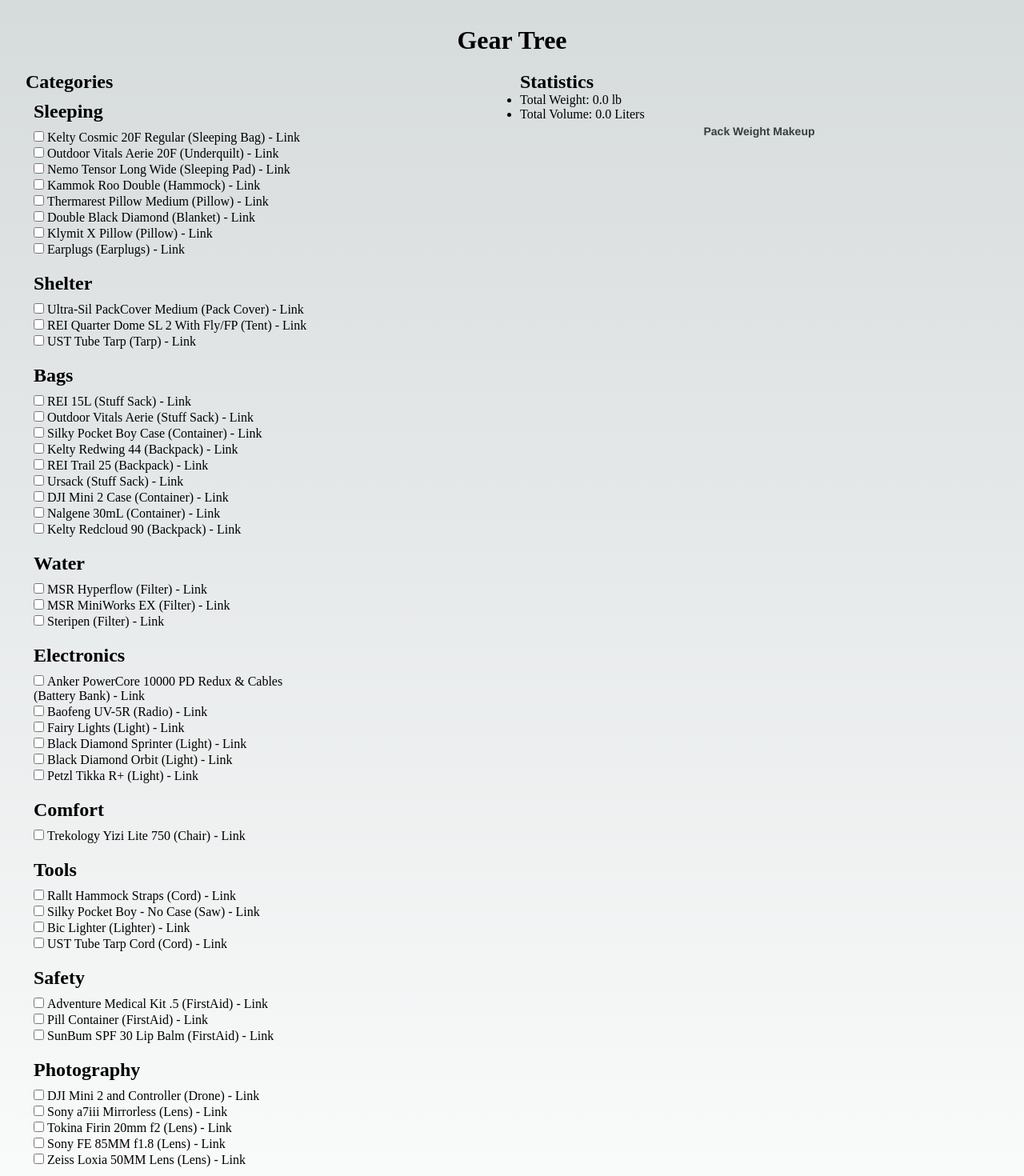
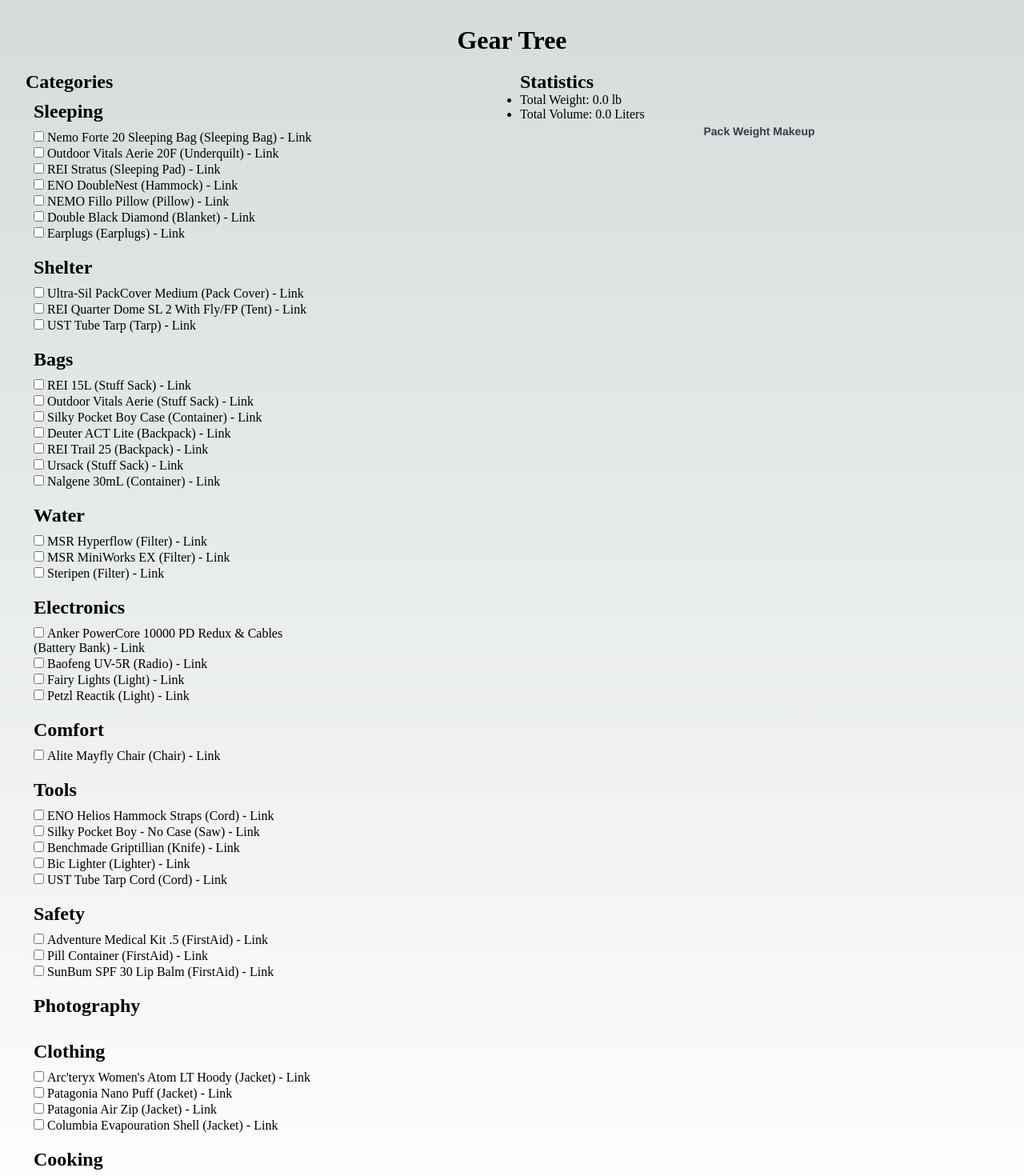
Before and after one commit to judrbug/gear-tree-haanah, a Next.js app: page / in a window 1280 px wide. Shown: the top 1470 px of the page at 80% size. Built offline with nearby package versions, Linux system fonts and the light colour scheme.

Commit message:
actually adding data

```diff
--- a/data/current.ts
+++ b/data/current.ts
@@ -1,14 +1,21 @@
 import { GearItem, Category, ItemType } from "./types";
+
+const volumeFromDimensions = (circumferenceInch: number, heightInch: number): number => {
+  const radius = 0.0254 * circumferenceInch / (2 * Math.PI);
+  const height = 0.0254 * heightInch;
+
+  return 1000 * height *  Math.PI * radius**2;
+}
 
 const current: Omit<GearItem, "id">[] = [
   {
-    name: "Kelty Cosmic 20F Regular",
-    link: "https://www.rei.com/product/187507/kelty-cosmic-20-sleeping-bag-mens",
+    name: "Nemo Forte 20 Sleeping Bag",
+    link: "https://www.rei.com/product/163034/nemo-forte-20-sleeping-bag-womens",
     category: Category.Sleeping,
     type: ItemType.SleepingBag,
-    price: 169.95,
-    weightOz: 39.7,
-    volumeL: 9.3,
+    price: 219.95,
+    weightOz: 56,
+    volumeL: volumeFromDimensions(30.5, 14),
   },
   {
     name: "Outdoor Vitals Aerie 20F",
@@ -38,13 +45,13 @@
     volumeL: 0,
   },
   {
-    name: "Nemo Tensor Long Wide",
-    link: "https://www.rei.com/product/145271/nemo-tensor-alpine-air-pad",
+    name: "REI Stratus",
+    link: "https://www.rei.com/product/895084/rei-co-op-stratus-insulated-air-sleeping-pad",
     category: Category.Sleeping,
     type: ItemType.SleepingPad,
-    price: 249.95,
-    weightOz: 21.6,
-    volumeL: 1.97,
+    price: 90,
+    weightOz: 20,
+    volumeL: volumeFromDimensions(16, 9.5),
   },
   {
     name: "MSR Pocket Rocket 2 Mini & Pot",
@@ -74,31 +81,31 @@
     volumeL: 2.4,
   },
   {
-    name: "Trekology Yizi Lite 750",
-    link: "https://trekology.com/products/ultralight-camping-chair-yizi-lite-750g-hiking-backpacking-chairs",
+    name: "Alite Mayfly Chair",
+    link: "https://www.rei.com/product/869659/alite-mayfly-chair",
     category: Category.Comfort,
     type: ItemType.Chair,
-    price: 60.0,
-    weightOz: 26.5,
-    volumeL: 3.1,
+    price: 90,
+    weightOz: 25,
+    volumeL: volumeFromDimensions(4.3, 11.5),
   },
   {
-    name: "Kammok Roo Double",
-    link: "https://kammok.com/products/roo-double-camping-hammock",
+    name: "ENO DoubleNest",
+    link: "https://www.rei.com/product/202538/eno-doublenest-hammock",
     category: Category.Sleeping,
     type: ItemType.Hammock,
-    price: 84.95,
-    weightOz: 24.8,
-    volumeL: 2.4,
+    price: 75,
+    weightOz: 20,
+    volumeL: volumeFromDimensions(16, 6),
   },
   {
-    name: "Rallt Hammock Straps",
-    link: "https://www.rallt.com/products/hammock-straps",
+    name: "ENO Helios Hammock Straps",
+    link: "https://www.rei.com/product/159044/eno-helios-ultralight-hammock-suspension-system",
     category: Category.Tools,
     type: ItemType.Cord,
-    price: 19.99,
-    weightOz: 11.4,
-    volumeL: 0.6,
+    price: 34.95,
+    weightOz: 4.2,
+    volumeL: volumeFromDimensions(7.5, 5),
   },
   {
     name: "Anker PowerCore 10000 PD Redux & Cables",
@@ -146,6 +153,15 @@
     volumeL: 0.3,
   },
   {
+    name: "Benchmade Griptillian",
+    link: "https://www.knifecenter.com/item/BM551S30V/benchmade-griptilian-axis-lock-folding-knife-s30v-satin-drop-point-plain-blade-black-noryl-gtx-handles",
+    category: Category.Tools,
+    type: ItemType.Knife,
+    price: 144,
+    weightOz: 3.8,
+    volumeL: 0,
+  },
+  {
     name: "Silky Pocket Boy Case",
     link: "https://silkysaws.com/silky-pocketboy-170mm-folding-saw/",
     category: Category.Bags,
@@ -164,22 +180,22 @@
     volumeL: 0.2,
   },
   {
-    name: "Thermarest Pillow Medium",
-    link: "https://www.amazon.com/Bedroom-Firefly-Powered-Lighting-Christmas/dp/B09GK6HP66",
+    name: "NEMO Fillo Pillow",
+    link: "https://www.rei.com/product/170456/nemo-fillo-pillow",
     category: Category.Sleeping,
     type: ItemType.Pillow,
-    price: 34.95,
-    weightOz: 13.9,
-    volumeL: 6.5,
+    price: 39.95,
+    weightOz: 9.8,
+    volumeL: volumeFromDimensions(15.5, 5.5),
   },
   {
-    name: "Kelty Redwing 44",
-    link: "https://www.rei.com/product/895780/kelty-redwing-44-pack-mens",
+    name: "Deuter ACT Lite",
+    link: "https://www.rei.com/product/876658/deuter-act-lite-60-10-sl-pack-womens",
     category: Category.Bags,
     type: ItemType.Backpack,
-    price: 100,
-    weightOz: 48,
-    volumeL: -44,
+    price: 190,
+    weightOz: 68,
+    volumeL: -70,
   },
   {
     name: "REI Trail 25",
@@ -191,26 +207,8 @@
     volumeL: -25,
   },
   {
-    name: "Black Diamond Sprinter",
-    link: "https://www.rei.com/product/195085/black-diamond-sprinter-500-headlamp",
-    category: Category.Electronics,
-    type: ItemType.Light,
-    price: 79.95,
-    weightOz: 4.3,
-    volumeL: 0.3,
-  },
-  {
-    name: "Black Diamond Orbit",
-    link: "https://www.bhphotovideo.com/c/product/1159614-REG/black_diamond_bd620710vborall1_orbit_lantern_flashlight_vibrant_orange.html",
-    category: Category.Electronics,
-    type: ItemType.Light,
-    price: 20,
-    weightOz: 4.4,
-    volumeL: 0.2,
-  },
-  {
-    name: "Petzl Tikka R+",
-    link: "https://www.rei.com/product/860105/petzl-tikka-r-headlamp",
+    name: "Petzl Reactik",
+    link: "https://www.amazon.com/gp/product/B01FIDIALO/ref=ppx_yo_dt_b_search_asin_title?ie=UTF8&psc=1",
     category: Category.Electronics,
     type: ItemType.Light,
     price: 20,
@@ -263,7 +261,7 @@
     volumeL: 0.2,
   },
   {
-    name: "Cannister",
+    name: "Canister",
     link: "https://www.rei.com/product/643061/snow-peak-gigapower-110-gold-fuel-canister-110g",
     category: Category.Cooking,
     type: ItemType.Fuel,
@@ -280,86 +278,42 @@
     weightOz: 7.6,
     volumeL: 1.0,
   },
+
   {
-    name: "DJI Mini 2 and Controller",
-    link: "https://store.dji.com/product/mini-2?vid=99411",
-    category: Category.Photography,
-    type: ItemType.Drone,
-    price: 449.0,
-    weightOz: 8.6 + 13.6,
-    volumeL: 0.8 + 0.8,
-  },
-  {
-    name: "DJI Mini 2 Case",
-    link: "https://www.thingiverse.com/thing:4085056",
-    category: Category.Bags,
-    type: ItemType.Container,
-    price: 0.0,
-    weightOz: 2.5,
-    volumeL: 0,
-  },
-  {
-    name: "Sony a7iii Mirrorless",
-    link: "https://www.bhphotovideo.com/c/product/1394217-REG/sony_ilce_7m3_alpha_a7_iii_mirrorless.html",
-    category: Category.Photography,
-    type: ItemType.Lens,
-    price: 1998.0,
-    weightOz: 24.2,
-    volumeL: 0.8,
-  },
-  {
-    name: "Tokina Firin 20mm f2",
-    link: "https://www.bhphotovideo.com/c/product/1281299-REG/tokina_firin_20mm_f_2_fe.html",
-    category: Category.Photography,
-    type: ItemType.Lens,
-    price: 543.0,
-    weightOz: 18.3,
-    volumeL: 0.4,
-  },
-  {
-    name: "Sony FE 85MM f1.8",
-    link: "https://www.bhphotovideo.com/c/product/1317562-REG/sony_sel85f18_fe_85mm_f_1_8_lens.html",
-    category: Category.Photography,
-    type: ItemType.Lens,
-    price: 598.0,
-    weightOz: 15,
-    volumeL: 0.5,
-  },
-  {
-    name: "Zeiss Loxia 50MM Lens",
-    link: "https://www.bhphotovideo.com/c/product/1080387-REG/zeiss_2103_748_loxia_50mm_f_2_planar.html",
-    category: Category.Photography,
-    type: ItemType.Lens,
-    price: 849.0,
-    weightOz: 13.2,
-    volumeL: 0.3,
+    name: "Arc'teryx Women's Atom LT Hoody",
+    link: "https://www.rei.com/product/174719/arcteryx-atom-lt-insulated-hoodie-womens",
+    category: Category.Clothing,
+    type: ItemType.Jacket,
+    price: 174,
+    weightOz: 11.3,
+    volumeL: volumeFromDimensions(17.5, 7),
   },
   {
     name: "Patagonia Nano Puff",
-    link: "https://www.rei.com/product/102404/patagonia-nano-puff-jacket-mens",
+    link: "https://www.patagonia.com/product/womens-nano-puff-jacket/84217.html",
     category: Category.Clothing,
     type: ItemType.Jacket,
     price: 229.0,
-    weightOz: 12.0,
+    weightOz: 10.0,
     volumeL: 3,
   },
   {
-    name: "Patagonia Better Sweater",
-    link: "https://www.rei.com/product/154148/patagonia-better-sweater-quarter-zip-fleece-pullover-mens",
+    name: "Patagonia Air Zip",
+    link: "https://www.patagonia.com/product/womens-r1-air-zip-neck-fleece/40250-SMDB.html?dwvar_40250-SMDB_color=SMDB&cgid=womens-fleece",
     category: Category.Clothing,
     type: ItemType.Jacket,
     price: 129.0,
-    weightOz: 15.2,
-    volumeL: 4,
+    weightOz: 8.9,
+    volumeL: 2,
   },
   {
-    name: "Berghaus",
-    link: "https://www.berghaus.com/men-s-mtn-seeker-gtx-jacket-black-red/13832711.html",
+    name: "Columbia Evapouration Shell",
+    link: "https://www.amazon.com/gp/product/B00DIJW7QA/ref=ppx_yo_dt_b_asin_title_o05_s00?ie=UTF8&psc=1",
     category: Category.Clothing,
     type: ItemType.Jacket,
-    price: 388.0,
+    price: 99,
     weightOz: 20.8,
-    volumeL: 4.4,
+    volumeL: volumeFromDimensions(15, 7),
   },
   {
     name: "Double Black Diamond",
@@ -398,31 +352,13 @@
     volumeL: 0,
   },
   {
-    name: "Klymit X Pillow",
-    link: "https://klymit.com/products/pillow-x",
-    category: Category.Sleeping,
-    type: ItemType.Pillow,
-    price: 26.99,
-    weightOz: 2.6,
-    volumeL: 0.2,
-  },
-  {
     name: "Earplugs",
-    link: "https://eargasm.com/collections/eargasm-product-line/products/eargasm-high-fidelity-earplugs",
+    link: "https://us.loopearplugs.com/products/experience-pro",
     category: Category.Sleeping,
     type: ItemType.Earplugs,
-    price: 41.88,
-    weightOz: 0.8,
+    price: 439,
+    weightOz: 0.5,
     volumeL: 0.0,
-  },
-  {
-    name: "Kelty Redcloud 90",
-    link: "https://www.rei.com/rei-garage/product/878540/kelty-redcloud-90-backpack-mens",
-    category: Category.Bags,
-    type: ItemType.Backpack,
-    price: 139.93,
-    weightOz: 86.4,
-    volumeL: -90.0,
   },
 ];
 
```
